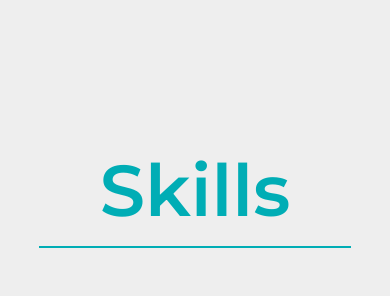
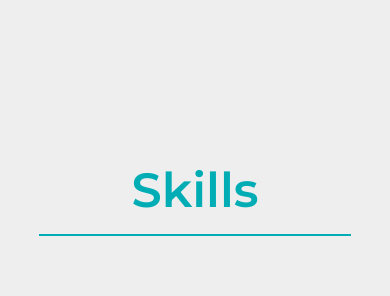
Before and after one commit to Avarice03/My-Portfolio, a website: page src/index.html in a window 390 px wide. Shown: the part 860-1156 px from the top of the page. Drawn offline with nearby package versions, Linux system fonts and the light colour scheme.

Commit message:
adjusted font sizes

```diff
--- a/src/index.html
+++ b/src/index.html
@@ -200,7 +200,7 @@
       <div class="section skills" data-anchor="skillsSection">
         <div class="h-full">
           <h2
-            class="flex justify-center font-montserrat text-teal text-7xl font-semibold py-5"
+            class="flex justify-center font-montserrat text-teal text-5xl md:text-7xl font-semibold py-5"
           >
             Skills
           </h2>
```
